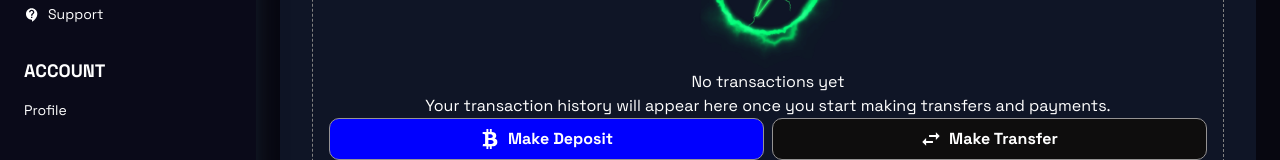
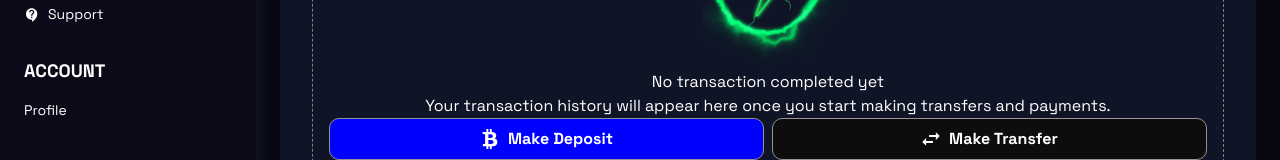
Before and after one commit to Codezilar/Kingadox, a Next.js app: page /transactions in a window 1280 px wide. Shown: the part 525-685 px from the top of the page. Built offline with nearby package versions, Linux system fonts and the light colour scheme; no server answers.

Commit message:
Transaction Processing

```diff
--- a/src/app/(dashboard)/transactions/page.tsx
+++ b/src/app/(dashboard)/transactions/page.tsx
@@ -26,7 +26,7 @@ const page = () => {
                     </div>
                     <div className="transaction-box">
                         <Image src={'/trans.webp'} height={150} width={150} alt='kjh' />
-                        <h3>No transactions yet</h3>
+                        <h3>No transaction completed yet</h3>
                         <p>Your transaction history will appear here once you start making transfers and payments.</p>
                         <div className="transfers-wrap">
                             <div className="transfer-money">
```
